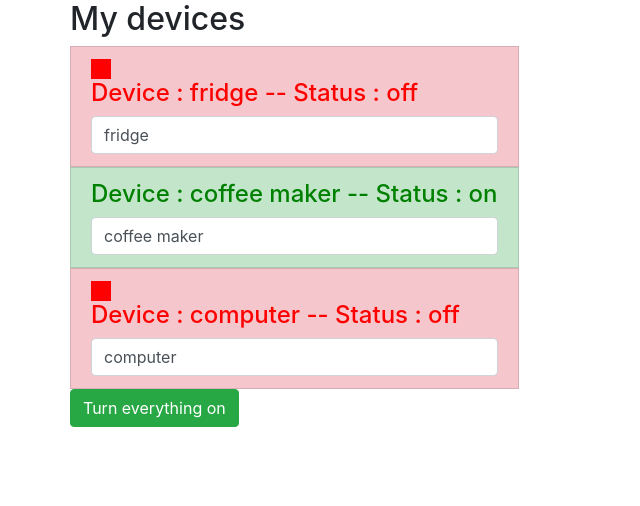
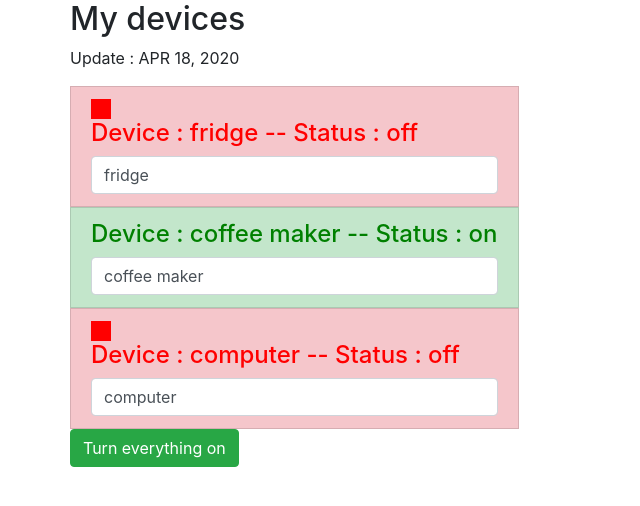
Before and after one commit to Developer-Musclay/Angular_Basics, an Angular app in the folder first-angular-project/: page / in a window 1280 px wide. Shown: the top 506 px of the page, without its empty margins (0-640 px from the left). Built offline with nearby package versions, Linux system fonts and the light colour scheme.

Commit message:
Pipes - DatePipe

```diff
--- a/first-angular-project/src/app/app.component.html
+++ b/first-angular-project/src/app/app.component.html
@@ -2,14 +2,17 @@
   <div class="row">
     <div class="col-xs-12">
       <h2>My devices</h2>
+
+      <p>Update : {{ lastUpdate | date | uppercase}}</p>
+
       <ul class="list-group">
         <app-device *ngFor="let device of devices"
                     [deviceName]="device.name"
                     [deviceStatus]="device.status"></app-device>
       </ul>
       <button class="btn btn-success"
-      [disabled]="!isAuth"
-      (click)="onTurnOn()">Turn everything on</button>
+              [disabled]="!isAuth"
+              (click)="onTurnOn()">Turn everything on</button>
     </div>
   </div>
 </div>
--- a/first-angular-project/src/app/app.component.ts
+++ b/first-angular-project/src/app/app.component.ts
@@ -7,6 +7,8 @@ import { Component } from '@angular/core';
 })
 export class AppComponent {
   isAuth = false;
+
+  lastUpdate = new Date();
 
   devices = [
     {
```
Also changed, not shown: 1 other file (tests, documents, lock files or other folders).
